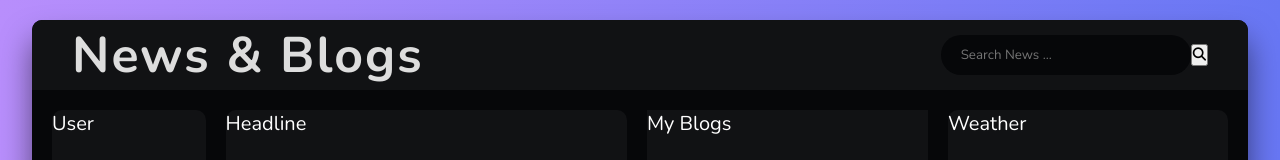
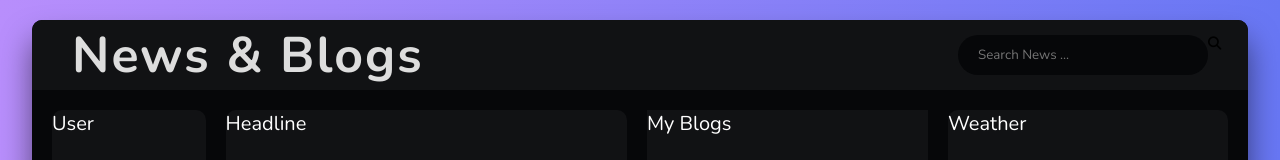
Before and after one commit to Harry8679/Blog-CAC, a React (Vite) app: page / in a window 1280 px wide. Shown: the top 160 px of the page. Built offline with nearby package versions, Linux system fonts and the light colour scheme.

Commit message:
button search CSS

```diff
--- a/src/Components/News.css
+++ b/src/Components/News.css
@@ -43,6 +43,12 @@
 
 .search-bar input:focus::placeholder {
     color: transparent;
+}
+
+.search-bar button {
+    background-color: transparent;
+    border: none;
+    position: absolute;
 }
 
 .news-content {
```
